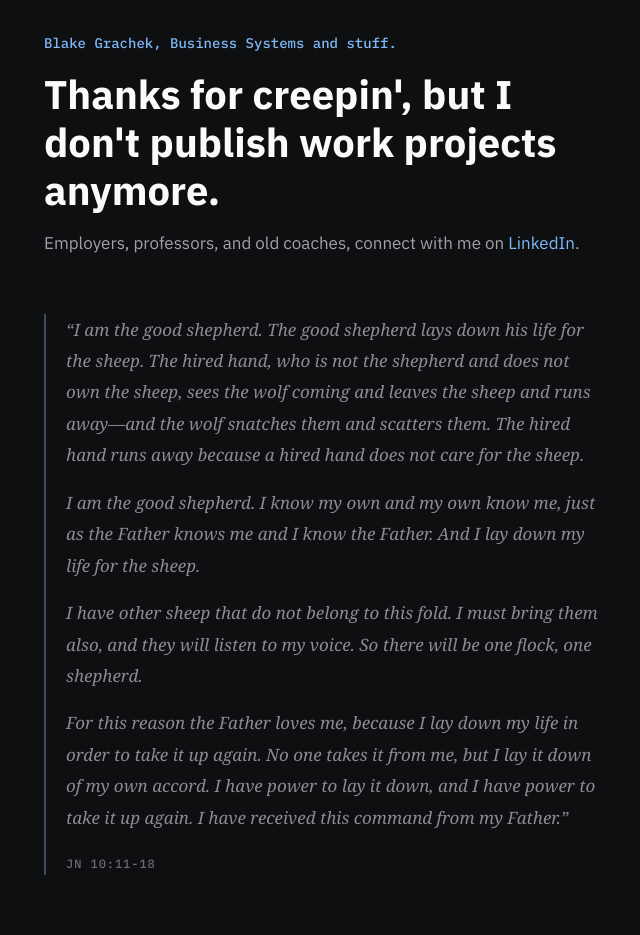
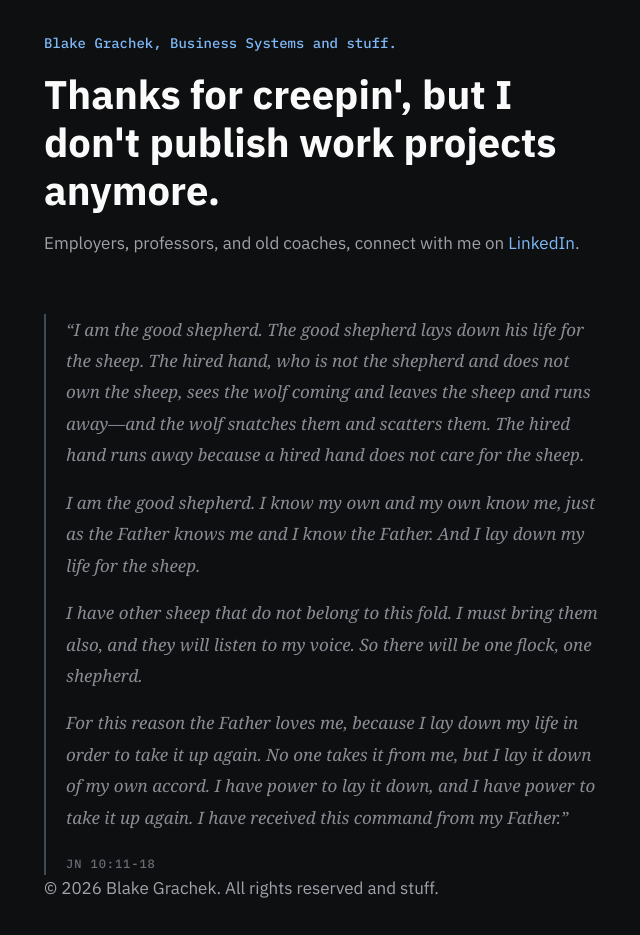
Before and after one commit to bmgrachek/bmgrachek.github.io, a Jekyll site: the page built from index.md, in a window 1280 px wide. Shown: the whole page, without its empty margins (316-956 px from the left). Built offline with Jekyll 4.4.1, drawn with Linux system fonts in a browser that asks for light colours; before the commit the page ends 907 px from its top, so only the background shows below that.

Commit message:
Add copyright notice to index.md

```diff
--- a/index.md
+++ b/index.md
@@ -17,3 +17,4 @@ title: Blake Grachek
   <p>For this reason the Father loves me, because I lay down my life in order to take it up again. No one takes it from me, but I lay it down of my own accord. I have power to lay it down, and I have power to take it up again. I have received this command from my Father.”</p>
   <cite>Jn 10:11-18</cite>
 </blockquote>
+<p class="copyright">&copy; 2026 Blake Grachek. All rights reserved and stuff.</p>
```
